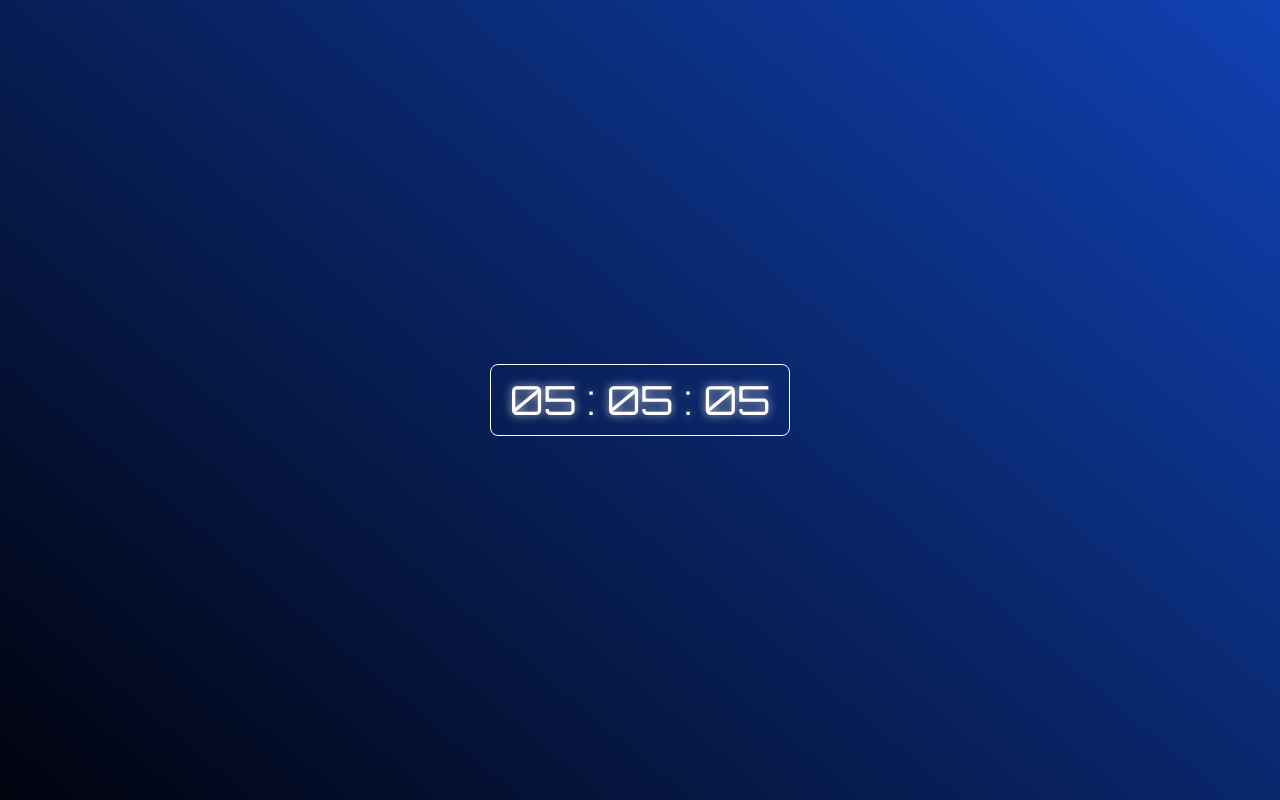
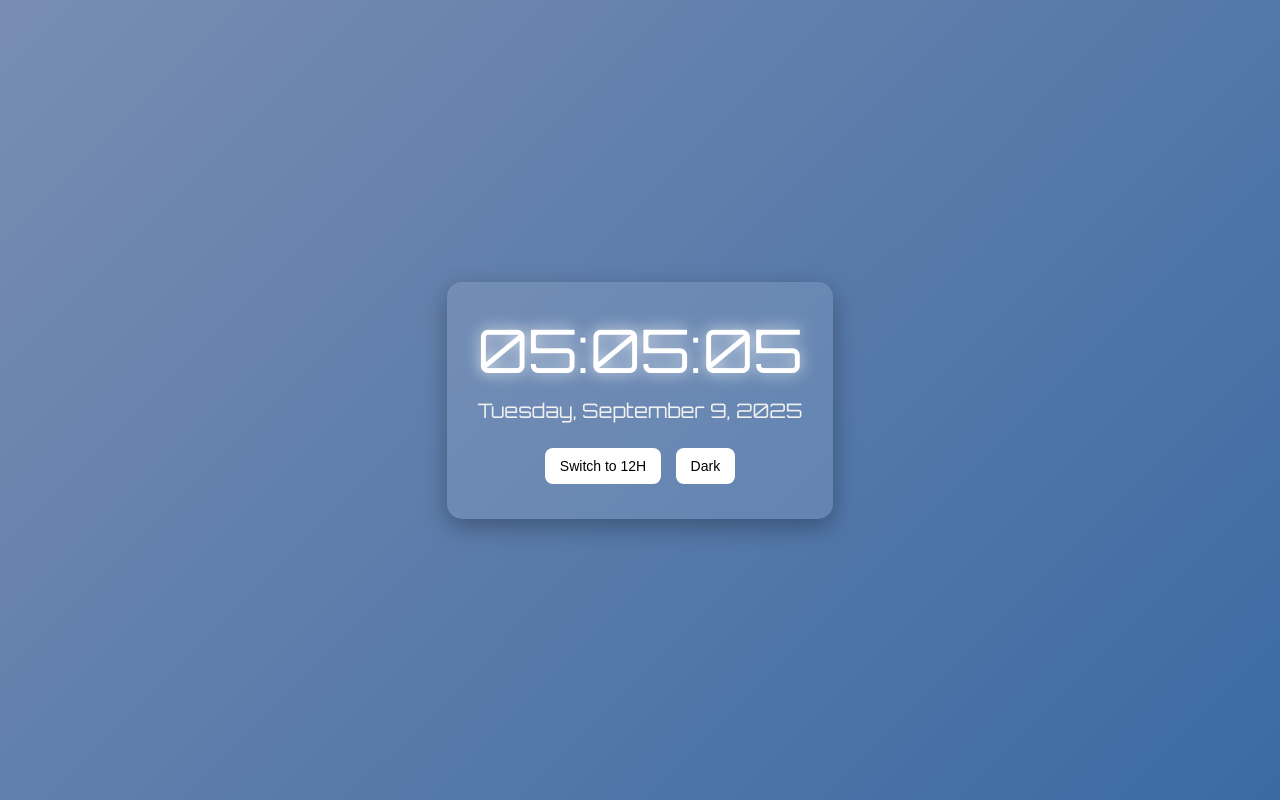
Before and after one commit to sivasankariarunagiri/digital-clock, a plain HTML site: page index.html in a window 1280 px wide. Drawn offline with Linux system fonts and the light colour scheme.

Commit message:
Update project

```diff
--- a/index.html
+++ b/index.html
@@ -3,15 +3,20 @@
 <head>
   <meta charset="UTF-8">
   <meta name="viewport" content="width=device-width, initial-scale=1.0">
-    <title>Digital Clock</title>
+  <title>Smart Digital Clock</title>
   <link rel="stylesheet" href="style.css">
-    <link rel="preconnect" href="https://fonts.googleapis.com">
-<link rel="preconnect" href="https://fonts.gstatic.com" crossorigin>
   <link href="https://fonts.googleapis.com/css2?family=Orbitron:wght@400..900&display=swap" rel="stylesheet">
 </head>
 <body>
   <div class="container">
-        <div id="digital"></div>
+    <div class="clock-box">
+      <div id="time"></div>
+      <div id="date"></div>
+      <div class="controls">
+        <button id="toggleFormat">Switch to 12H</button>
+        <button id="toggleTheme">Dark</button>
+      </div>
+    </div>
   </div>
   <script src="script.js"></script>
 </body>
--- a/script.js
+++ b/script.js
@@ -1,26 +1,43 @@
-function updateTime(time) {
-    const clock = document.getElementById("digital");
-    clock.innerText = time;
+let is24Hour = true;
+
+function updateClock() {
+  const now = new Date();
+
+  let hours = now.getHours();
+  let minutes = now.getMinutes();
+  let seconds = now.getSeconds();
+
+  let ampm = "";
+  if (!is24Hour) {
+    ampm = hours >= 12 ? " PM" : " AM";
+    hours = hours % 12 || 12;
+  }
+
+  const timeStr = `${padZero(hours)}:${padZero(minutes)}:${padZero(seconds)}${ampm}`;
+  document.getElementById("time").innerText = timeStr;
+
+  const options = { weekday: "long", year: "numeric", month: "long", day: "numeric" };
+  const dateStr = now.toLocaleDateString("en-US", options);
+  document.getElementById("date").innerText = dateStr;
 }
 
-function addZero(num) {
-    return num < 10 ? `0${num}` : num;
+function padZero(num) {
+  return num < 10 ? "0" + num : num;
 }
 
-function getTime() {
-    const date = new Date();
-    const hours = date.getHours();
-    const minutes = date.getMinutes();
-    const seconds = date.getSeconds();
+setInterval(updateClock, 1000);
+updateClock();
 
-    const currentTime = `${addZero(hours)} : ${addZero(minutes)} : ${addZero(seconds)}`;
+// Toggle 12H / 24H
+document.getElementById("toggleFormat").addEventListener("click", () => {
+  is24Hour = !is24Hour;
+  document.getElementById("toggleFormat").innerText = is24Hour ? "Switch to 12H" : "Switch to 24H";
+  updateClock();
+});
 
-    updateTime(currentTime);
-}
-
-function main() {
-    getTime();
-    setInterval(getTime, 1000);
-}
-
-main();
+// Toggle Theme
+document.getElementById("toggleTheme").addEventListener("click", () => {
+  document.body.classList.toggle("dark");
+  const btn = document.getElementById("toggleTheme");
+  btn.innerText = document.body.classList.contains("dark") ? "Light" : "Dark";
+});
--- a/style.css
+++ b/style.css
@@ -1,29 +1,76 @@
-*{
+* {
   margin: 0;
   padding: 0;
   box-sizing: border-box;
 }
 
-body{
-     background: linear-gradient(40deg, #01030e, #1042b4);
+body {
+  background: linear-gradient(135deg, #798db2, #3b6aa3);
   font-family: "Orbitron", monospace;
+  transition: background 0.5s ease;
 }
 
-.container{
+.container {
   display: flex;
   align-items: center;
   justify-content: center;
   height: 100vh;
 }
 
-#digital{
+.clock-box {
+  background: rgba(255, 255, 255, 0.1);
+  padding: 30px;
+  border-radius: 15px;
+  text-align: center;
+  box-shadow: 0 8px 25px rgba(0, 0, 0, 0.3);
+  transition: background 0.5s ease, box-shadow 0.5s ease;
+}
+
+#time {
+  font-size: 60px;
   color: white;
-    border: 1px solid white;
-    font-size: 40px;
-    padding: 10px;
-    width: min(80%, 300px);
-    text-align: center;
+  text-shadow: 0 0 15px rgba(255, 255, 255, 0.9);
+  margin-bottom: 10px;
+}
+
+#date {
+  font-size: 20px;
+  color: #f0f0f0;
+  margin-bottom: 20px;
+}
+
+.controls button {
+  background: #ffffff;
+  border: none;
+  padding: 10px 15px;
+  margin: 5px;
   border-radius: 8px;
-    text-shadow: 0 0 10px rgba(255, 255, 255, 0.8);
-    transition: all 0.3s ease-in-out;
+  font-size: 14px;
+  cursor: pointer;
+  transition: all 0.3s ease;
 }
+
+.controls button:hover {
+  background: #1042b4;
+  color: white;
+  transform: scale(1.05);
+}
+
+/* Dark theme */
+body.dark {
+  background: linear-gradient(135deg, #222, #111);
+}
+
+body.dark .clock-box {
+  background: rgba(255, 255, 255, 0.05);
+  box-shadow: 0 8px 20px rgba(255, 255, 255, 0.1);
+}
+
+body.dark #time {
+  color: #00ffcc;
+  text-shadow: 0 0 10px #00ffcc;
+}
+
+body.dark #date {
+  color: #ddd;
+}
```
Lines whose indentation alone changed are shown as unchanged.
